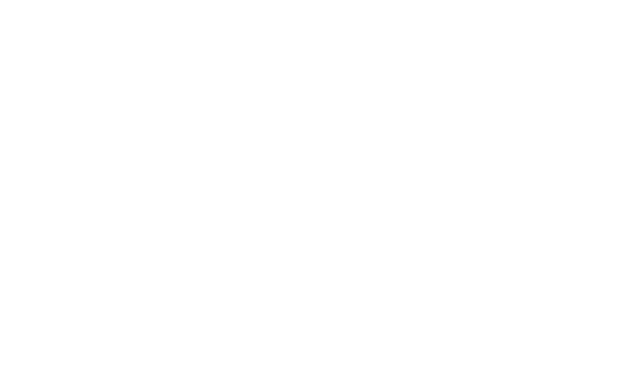
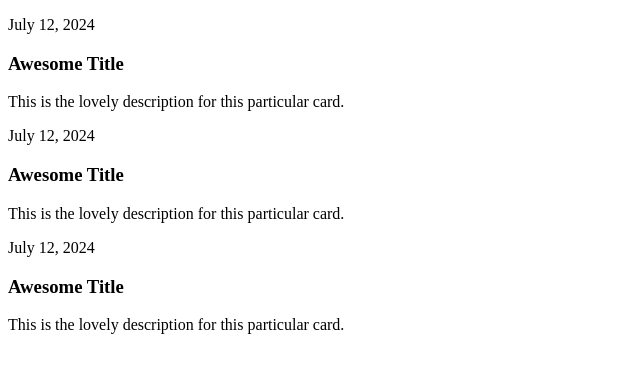
Before and after one commit to LukeMurchison/mod-4-chall, a plain HTML site: page chall 1/instructor's solution/index.html in a window 1280 px wide. Shown: the whole page, without its empty margins (0-640 px from the left). Drawn offline with Linux system fonts and the light colour scheme.

Commit message:
first commit

```diff
--- a/chall 1/instructor's solution/index.html
+++ b/chall 1/instructor's solution/index.html
@@ -7,6 +7,29 @@
     <title>Document</title>
 </head>
 <body>
-
+    <div class="card">
+        <span></span>
+        <div class="content">
+            <p class="date">July 12, 2024</p>
+            <h3>Awesome Title</h3>
+            <p class="desc">This is the lovely description for this particular card.</p>
+        </div>
+    </div>
+    <div class="card">
+        <span></span>
+        <div class="content">
+            <p class="date">July 12, 2024</p>
+            <h3>Awesome Title</h3>
+            <p class="desc">This is the lovely description for this particular card.</p>
+        </div>
+    </div>
+    <div class="card">
+        <span></span>
+        <div class="content">
+            <p class="date">July 12, 2024</p>
+            <h3>Awesome Title</h3>
+            <p class="desc">This is the lovely description for this particular card.</p>
+        </div>
+    </div>
 </body>
 </html>
```
